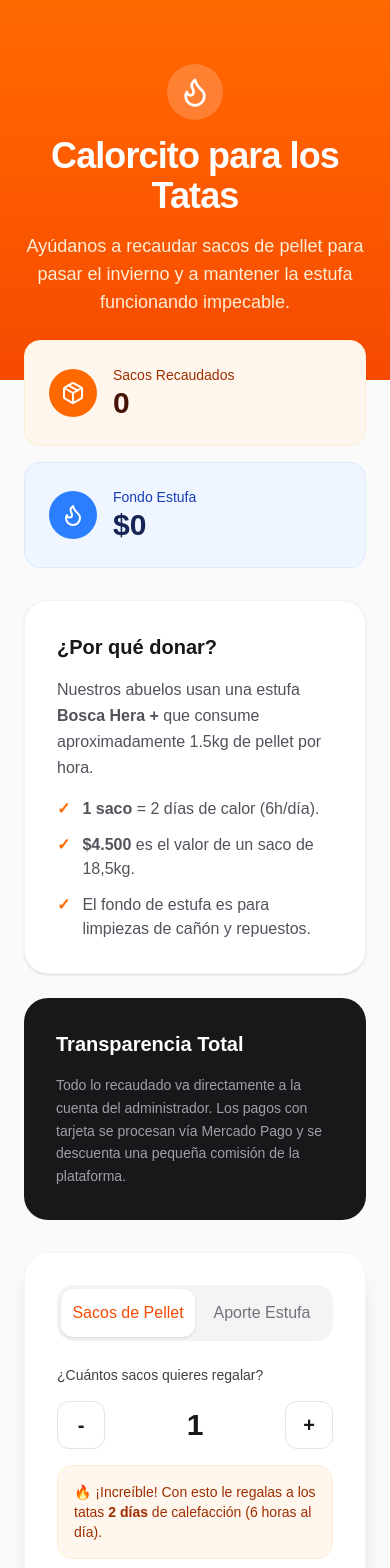
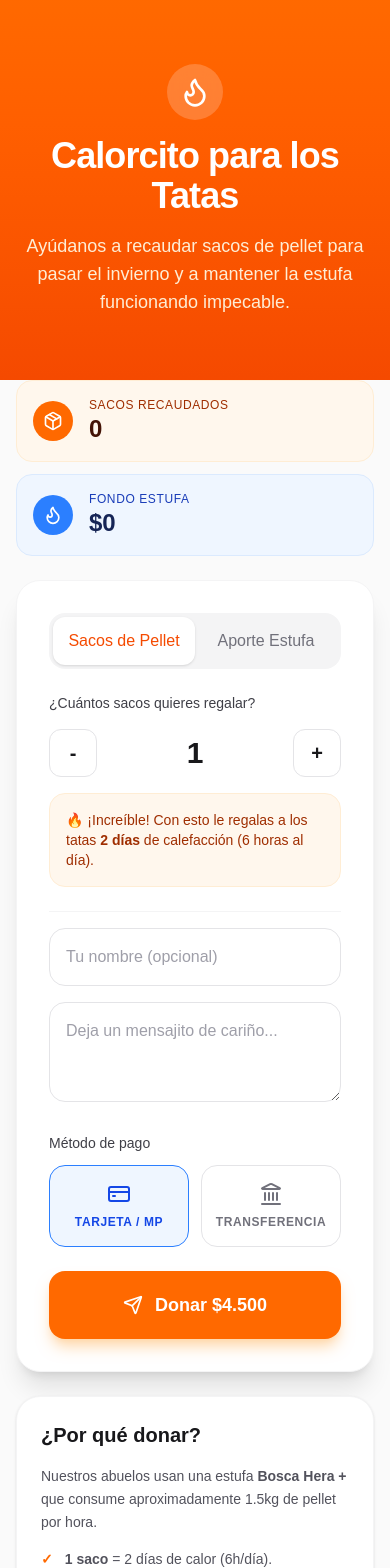
Before and after one commit to jota9705-cell/proyecto-estufa-tatas, a Next.js app: page / in a window 390 px wide. Shown: the top 1568 px of the page. Built offline with nearby package versions, Linux system fonts and the light colour scheme; no server answers; the database is empty.

Commit message:
style: optimizacion para dispositivos moviles

```diff
--- a/src/app/page.tsx
+++ b/src/app/page.tsx
@@ -21,7 +21,7 @@ export default function Home() {
         </div>
       </div>
 
-      <div className="max-w-4xl mx-auto -mt-10 px-6 space-y-8">
+      <div className="max-w-4xl mx-auto md:-mt-10 px-4 md:px-6 space-y-6 md:space-y-8">
         {/* Mensaje de estado de pago */}
         <StatusMessage />
 
@@ -31,34 +31,34 @@ export default function Home() {
         </section>
 
         {/* Formulario de Donación */}
-        <section className="grid grid-cols-1 md:grid-cols-2 gap-8 items-start">
-          <div className="space-y-6 order-2 md:order-1">
+        <section className="grid grid-cols-1 md:grid-cols-2 gap-6 md:gap-8 items-start">
+          <div className="space-y-6 order-1 md:order-1">
             <DonationForm />
           </div>
 
-          <div className="space-y-6 order-1 md:order-2 sticky top-8">
-            <div className="bg-white p-8 rounded-3xl border border-zinc-100 shadow-sm space-y-4">
+          <div className="space-y-6 order-2 md:order-2 md:sticky md:top-8">
+            <div className="bg-white p-6 md:p-8 rounded-3xl border border-zinc-100 shadow-sm space-y-4">
               <h3 className="text-xl font-bold text-zinc-900">¿Por qué donar?</h3>
-              <p className="text-zinc-600 leading-relaxed">
+              <p className="text-zinc-600 leading-relaxed text-sm md:text-base">
                 Nuestros abuelos usan una estufa <strong>Bosca Hera +</strong> que consume aproximadamente 1.5kg de pellet por hora.
               </p>
               <ul className="space-y-3">
-                <li className="flex gap-3 text-zinc-600">
+                <li className="flex gap-3 text-zinc-600 text-sm md:text-base">
                   <span className="text-orange-500 font-bold">✓</span>
                   <span><strong>1 saco</strong> = 2 días de calor (6h/día).</span>
                 </li>
-                <li className="flex gap-3 text-zinc-600">
+                <li className="flex gap-3 text-zinc-600 text-sm md:text-base">
                   <span className="text-orange-500 font-bold">✓</span>
                   <span><strong>$4.500</strong> es el valor de un saco de 18,5kg.</span>
                 </li>
-                <li className="flex gap-3 text-zinc-600">
+                <li className="flex gap-3 text-zinc-600 text-sm md:text-base">
                   <span className="text-orange-500 font-bold">✓</span>
                   <span>El fondo de estufa es para limpiezas de cañón y repuestos.</span>
                 </li>
               </ul>
             </div>
 
-            <div className="bg-zinc-900 p-8 rounded-3xl text-white space-y-4">
+            <div className="bg-zinc-900 p-6 md:p-8 rounded-3xl text-white space-y-4">
               <h3 className="text-xl font-bold">Transparencia Total</h3>
               <p className="text-zinc-400 text-sm leading-relaxed">
                 Todo lo recaudado va directamente a la cuenta del administrador. Los pagos con tarjeta se procesan vía Mercado Pago y se descuenta una pequeña comisión de la plataforma.
--- a/src/components/Stats.tsx
+++ b/src/components/Stats.tsx
@@ -37,24 +37,24 @@ export default function Stats() {
   if (loading) return <div className="h-24 animate-pulse bg-zinc-100 rounded-xl" />;
 
   return (
-    <div className="grid grid-cols-1 md:grid-cols-2 gap-4 w-full">
-      <div className="bg-orange-50 p-6 rounded-2xl border border-orange-100 flex items-center gap-4">
-        <div className="bg-orange-500 p-3 rounded-full text-white">
-          <Package size={24} />
+    <div className="grid grid-cols-1 md:grid-cols-2 gap-3 md:gap-4 w-full">
+      <div className="bg-orange-50 p-4 md:p-6 rounded-2xl border border-orange-100 flex items-center gap-4">
+        <div className="bg-orange-500 p-2.5 md:p-3 rounded-full text-white">
+          <Package size={20} className="md:w-6 md:h-6" />
         </div>
         <div>
-          <p className="text-sm text-orange-800 font-medium">Sacos Recaudados</p>
-          <p className="text-3xl font-bold text-orange-950">{stats.sacos}</p>
+          <p className="text-xs md:text-sm text-orange-800 font-medium uppercase tracking-wider">Sacos Recaudados</p>
+          <p className="text-2xl md:text-3xl font-bold text-orange-950">{stats.sacos}</p>
         </div>
       </div>
 
-      <div className="bg-blue-50 p-6 rounded-2xl border border-blue-100 flex items-center gap-4">
-        <div className="bg-blue-500 p-3 rounded-full text-white">
-          <Flame size={24} />
+      <div className="bg-blue-50 p-4 md:p-6 rounded-2xl border border-blue-100 flex items-center gap-4">
+        <div className="bg-blue-500 p-2.5 md:p-3 rounded-full text-white">
+          <Flame size={20} className="md:w-6 md:h-6" />
         </div>
         <div>
-          <p className="text-sm text-blue-800 font-medium">Fondo Estufa</p>
-          <p className="text-3xl font-bold text-blue-950">
+          <p className="text-xs md:text-sm text-blue-800 font-medium uppercase tracking-wider">Fondo Estufa</p>
+          <p className="text-2xl md:text-3xl font-bold text-blue-950">
             ${stats.estufa.toLocaleString('es-CL')}
           </p>
         </div>
```
